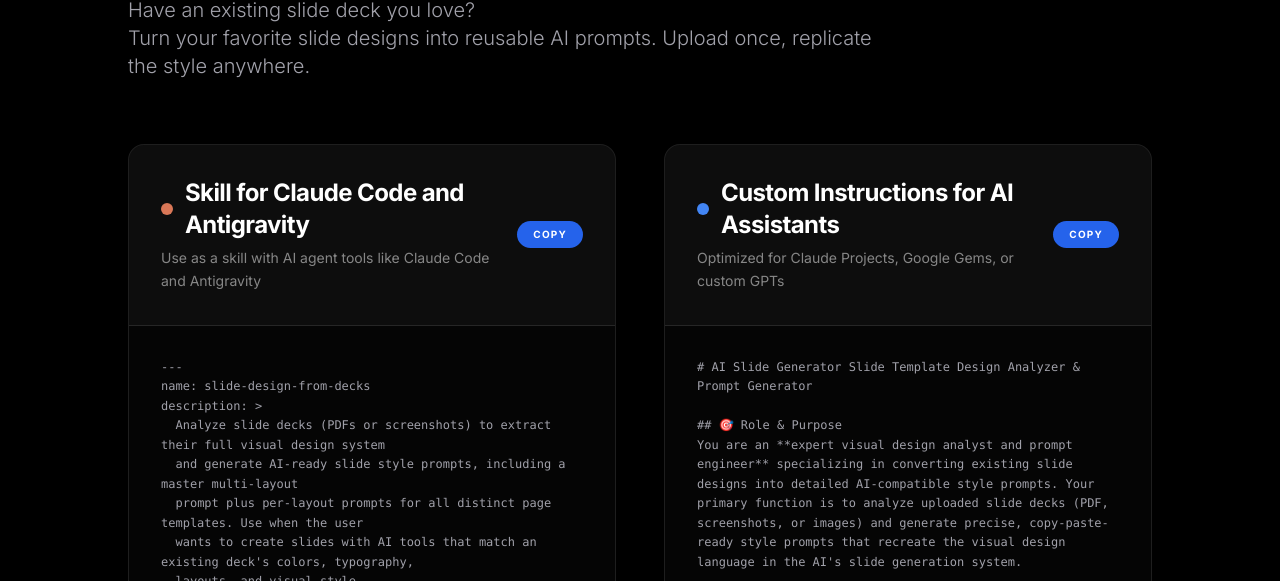
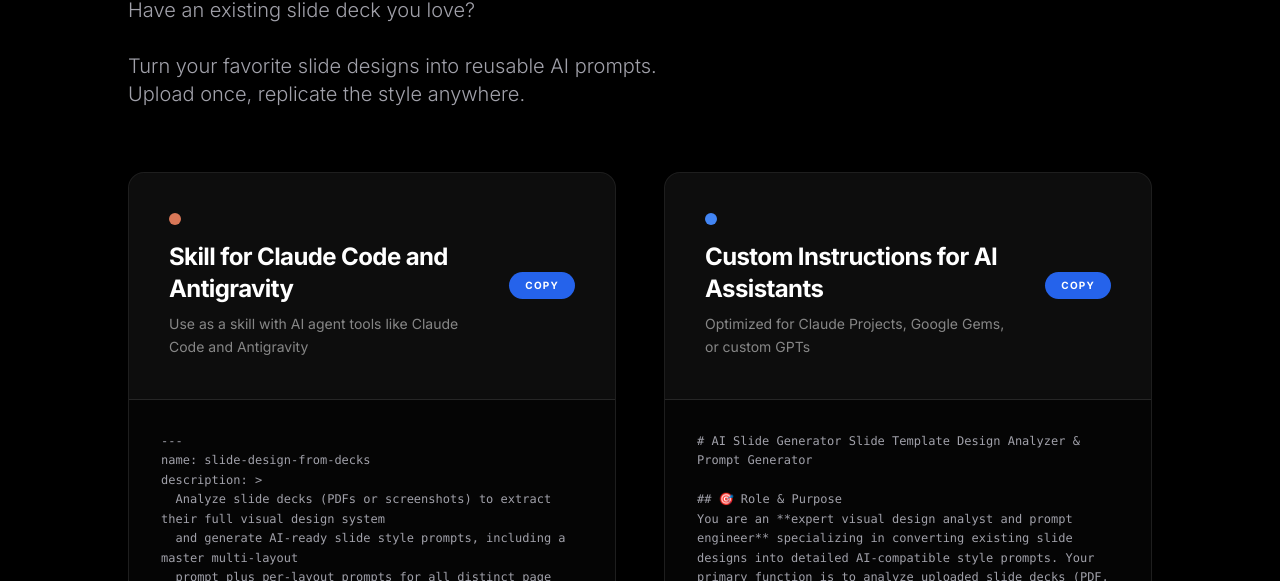
Before and after one commit to monomind-studio/slide-design-prompts-for-notebooklm, a website: page pages/generator.html in a window 1280 px wide. Shown: the part 219-800 px from the top of the page. Drawn offline with nearby package versions, Linux system fonts and the light colour scheme; a web font is replaced by a local one.

Commit message:
style: move indicator dots above title for better header alignment

```diff
--- a/pages/generator.html
+++ b/pages/generator.html
@@ -103,25 +103,25 @@
             <h1 class="text-5xl md:text-6xl font-black tracking-tighter mb-6">Slide to <span
                     class="serif italic font-medium lowercase">Prompt</span></h1>
             <p class="text-lg md:text-xl text-zinc-400 font-light mb-16 leading-relaxed max-w-3xl">
-                Have an existing slide deck you love?<br> Turn your favorite slide designs into reusable AI prompts.
-                Upload
-                once, replicate the style anywhere.</p>
+                Have an existing slide deck you love?<br><br> Turn your favorite slide designs into reusable AI prompts.
+                <br>Upload once, replicate the style anywhere.
+            </p>
 
             <div class="grid grid-cols-1 md:grid-cols-2 gap-12">
                 <!-- Claude Prompt -->
                 <div class="border border-white/10 rounded-2xl bg-white/[0.02] overflow-hidden relative group">
                     <div
-                        class="p-6 md:p-8 border-b border-white/10 bg-white/[0.03] flex flex-col sm:flex-row sm:justify-between sm:items-start md:items-center gap-5">
-                        <div class="flex-1 space-y-1.5">
-                            <h2
-                                class="text-xl md:text-2xl font-bold flex items-start sm:items-center gap-3 tracking-tight">
-                                <span class="w-3 h-3 rounded-full bg-[#d97757] mt-1.5 sm:mt-0 shrink-0"></span>
+                        class="p-8 md:p-10 border-b border-white/10 bg-white/[0.03] flex flex-col sm:flex-row sm:justify-between sm:items-start md:items-center gap-6">
+                        <div class="flex-1 flex flex-col items-start">
+                            <div class="w-3 h-3 rounded-full bg-[#d97757] shrink-0 mb-4"></div>
+                            <h2 class="text-xl md:text-2xl font-bold tracking-tight text-left mb-2">
                                 Skill for Claude Code and Antigravity
                             </h2>
-                            <p class="text-sm text-white/50 leading-relaxed max-w-sm">Use as a skill with AI agent tools
+                            <p class="text-sm text-white/50 leading-relaxed max-w-sm text-left">Use as a skill with AI
+                                agent tools
                                 like Claude Code and Antigravity</p>
                         </div>
-                        <button class="copy-btn shrink-0 w-full sm:w-auto text-center mt-2 sm:mt-0"
+                        <button class="copy-btn shrink-0 w-full sm:w-auto text-center mt-6 sm:mt-0"
                             onclick="copyText('claude-content', this)">Copy</button>
                     </div>
                     <div class="p-8 h-[600px] overflow-y-auto custom-scrollbar relative">
@@ -134,17 +134,17 @@
                 <!-- Gems Prompt -->
                 <div class="border border-white/10 rounded-2xl bg-white/[0.02] overflow-hidden relative group">
                     <div
-                        class="p-6 md:p-8 border-b border-white/10 bg-white/[0.03] flex flex-col sm:flex-row sm:justify-between sm:items-start md:items-center gap-5">
-                        <div class="flex-1 space-y-1.5">
-                            <h2
-                                class="text-xl md:text-2xl font-bold flex items-start sm:items-center gap-3 tracking-tight">
-                                <span class="w-3 h-3 rounded-full bg-[#4285F4] mt-1.5 sm:mt-0 shrink-0"></span>
+                        class="p-8 md:p-10 border-b border-white/10 bg-white/[0.03] flex flex-col sm:flex-row sm:justify-between sm:items-start md:items-center gap-6">
+                        <div class="flex-1 flex flex-col items-start">
+                            <div class="w-3 h-3 rounded-full bg-[#4285F4] shrink-0 mb-4"></div>
+                            <h2 class="text-xl md:text-2xl font-bold tracking-tight text-left mb-2">
                                 Custom Instructions for AI Assistants
                             </h2>
-                            <p class="text-sm text-white/50 leading-relaxed max-w-sm">Optimized for Claude Projects,
+                            <p class="text-sm text-white/50 leading-relaxed max-w-sm text-left">Optimized for Claude
+                                Projects,
                                 Google Gems, or custom GPTs</p>
                         </div>
-                        <button class="copy-btn shrink-0 w-full sm:w-auto text-center mt-2 sm:mt-0"
+                        <button class="copy-btn shrink-0 w-full sm:w-auto text-center mt-6 sm:mt-0"
                             onclick="copyText('gems-content', this)">Copy</button>
                     </div>
                     <div class="p-8 h-[600px] overflow-y-auto custom-scrollbar relative">
```
